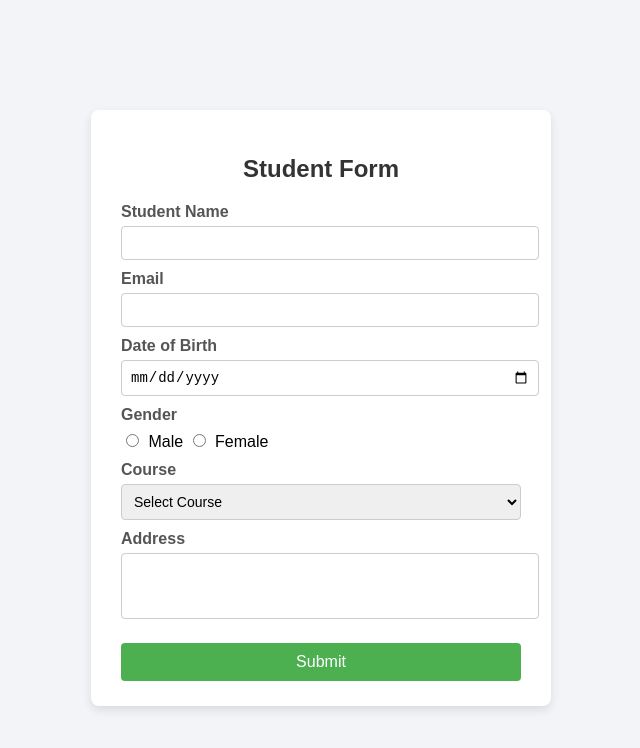
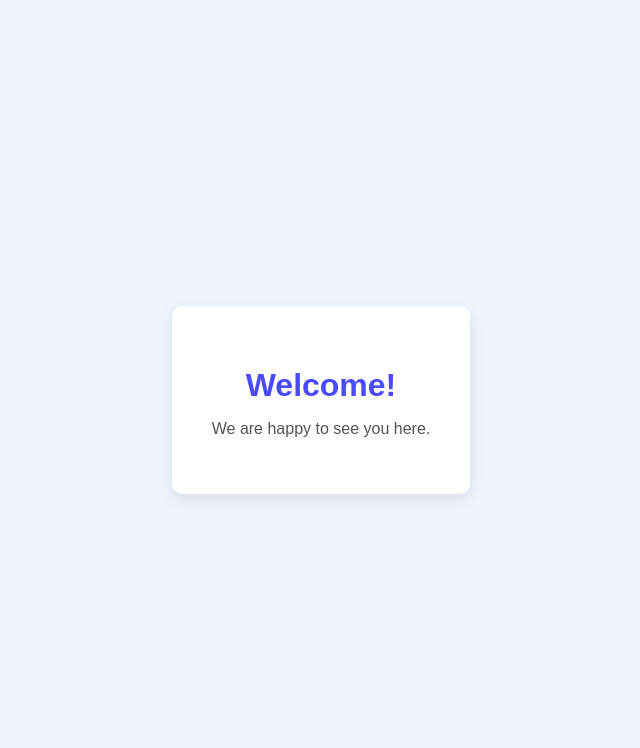
Before and after one commit to cloudmentor68/AWS_repo, a plain HTML site: page html_data/index.html in a window 1280 px wide. Shown: the whole page, without its empty margins (319-959 px from the left). Drawn offline with Linux system fonts and the light colour scheme.

Commit message:
Update index.html

```diff
--- a/html_data/index.html
+++ b/html_data/index.html
@@ -2,112 +2,42 @@
 <html lang="en">
 <head>
     <meta charset="UTF-8">
-    <title>Student Registration Form</title>
+    <title>Welcome Page</title>
     <style>
         body {
-            font-family: Arial, sans-serif;
-            background-color: #f2f4f8;
+            margin: 0;
+            height: 100vh;
             display: flex;
             justify-content: center;
             align-items: center;
-            height: 100vh;
+            background-color: #f0f4ff;
+            font-family: Arial, sans-serif;
         }
 
-        .form-container {
-            background-color: #ffffff;
-            padding: 25px 30px;
-            width: 400px;
-            border-radius: 8px;
-            box-shadow: 0 4px 10px rgba(0,0,0,0.1);
+        .welcome-box {
+            text-align: center;
+            background-color: white;
+            padding: 40px;
+            border-radius: 10px;
+            box-shadow: 0 5px 15px rgba(0,0,0,0.1);
         }
 
-        h2 {
-            text-align: center;
-            margin-bottom: 20px;
-            color: #333;
+        h1 {
+            color: #4a4aff;
+            margin-bottom: 10px;
         }
 
-        label {
-            display: block;
-            margin-top: 10px;
-            font-weight: bold;
+        p {
             color: #555;
-        }
-
-        input, select, textarea {
-            width: 100%;
-            padding: 8px;
-            margin-top: 5px;
-            border: 1px solid #ccc;
-            border-radius: 4px;
-            font-size: 14px;
-        }
-
-        textarea {
-            resize: none;
-        }
-
-        .gender {
-            margin-top: 5px;
-        }
-
-        .gender input {
-            width: auto;
-            margin-right: 5px;
-        }
-
-        button {
-            width: 100%;
-            margin-top: 20px;
-            padding: 10px;
-            border: none;
-            background-color: #4CAF50;
-            color: white;
             font-size: 16px;
-            border-radius: 4px;
-            cursor: pointer;
-        }
-
-        button:hover {
-            background-color: #45a049;
         }
     </style>
 </head>
 <body>
 
-<div class="form-container">
-    <h2>Student Form</h2>
-
-    <form>
-        <label for="name">Student Name</label>
-        <input type="text" id="name" name="name" required>
-
-        <label for="email">Email</label>
-        <input type="email" id="email" name="email">
-
-        <label for="dob">Date of Birth</label>
-        <input type="date" id="dob" name="dob">
-
-        <label>Gender</label>
-        <div class="gender">
-            <input type="radio" name="gender" value="male"> Male
-            <input type="radio" name="gender" value="female"> Female
-        </div>
-
-        <label for="course">Course</label>
-        <select id="course" name="course">
-            <option value="">Select Course</option>
-            <option value="AWS">AWS</option>
-            <option value="AZURE">AZURE</option>
-            <option value="GCP">GCP</option>
-            <option value="DEVOPS with CLOUD">DEVOPS with CLOUD</option>
-        </select>
-
-        <label for="address">Address</label>
-        <textarea id="address" name="address" rows="3"></textarea>
-
-        <button type="submit">Submit</button>
-    </form>
+<div class="welcome-box">
+    <h1>Welcome!</h1>
+    <p>We are happy to see you here.</p>
 </div>
 
 </body>
```
